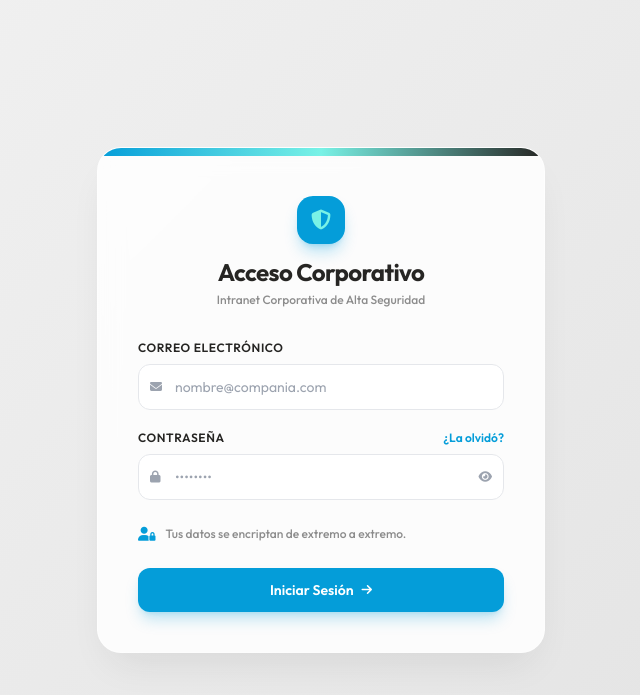
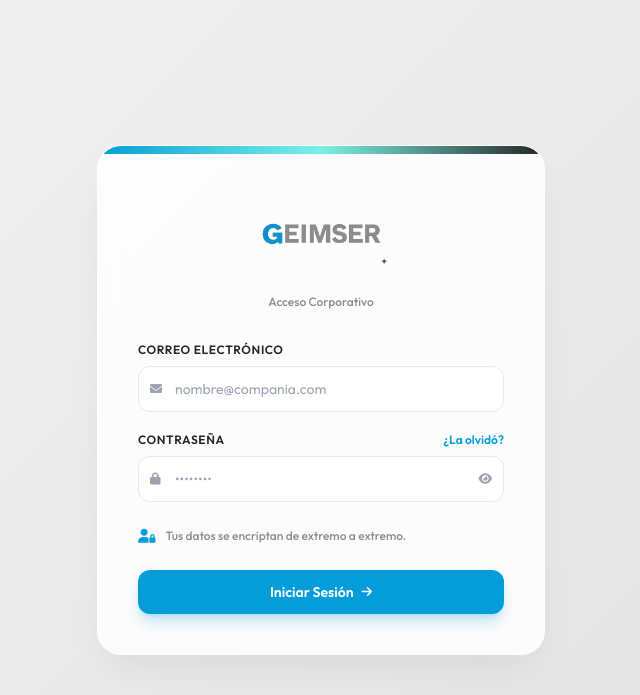
Before and after one commit to MatiasGeimser/Intranet, a FastAPI app: page /login in a window 1280 px wide. Shown: the top 695 px of the page, without its empty margins (319-959 px from the left). Run offline with FastAPI, Linux system fonts and the light colour scheme; some libraries are stand-ins or nearby versions.

Commit message:
style: update and center corporate logo

```diff
--- a/app/templates/login.html
+++ b/app/templates/login.html
@@ -49,12 +49,10 @@
         <div class="p-8 md:p-10">
             <!-- Logo e Identidad -->
             <div class="text-center mb-8">
-                <div
-                    class="inline-flex w-12 h-12 rounded-2xl bg-[#049DD9] items-center justify-center text-[#79F2E6] font-bold text-xl shadow-lg shadow-[#049DD9]/30 mb-3">
-                    <i class="fa-solid fa-shield-halved"></i>
+                <div class="inline-flex h-20 items-center justify-center mb-4">
+                    <img src="/static/images/logo.png" alt="Logo" class="max-h-full w-auto object-contain">
                 </div>
-                <h1 class="text-2xl font-bold text-[#262523] tracking-tight">Acceso Corporativo</h1>
-                <p class="text-xs text-[#8C8C8C] mt-1 font-medium">Intranet Corporativa de Alta Seguridad</p>
+                <p class="text-xs text-[#8C8C8C] mt-1 font-medium">Acceso Corporativo</p>
             </div>
 
             <!-- Formulario de Acceso -->
```
Also changed, not shown: app/templates/base.html (+4 -13 lines), app/static/images/logo.jpg (added), app/static/images/logo.png (added).
